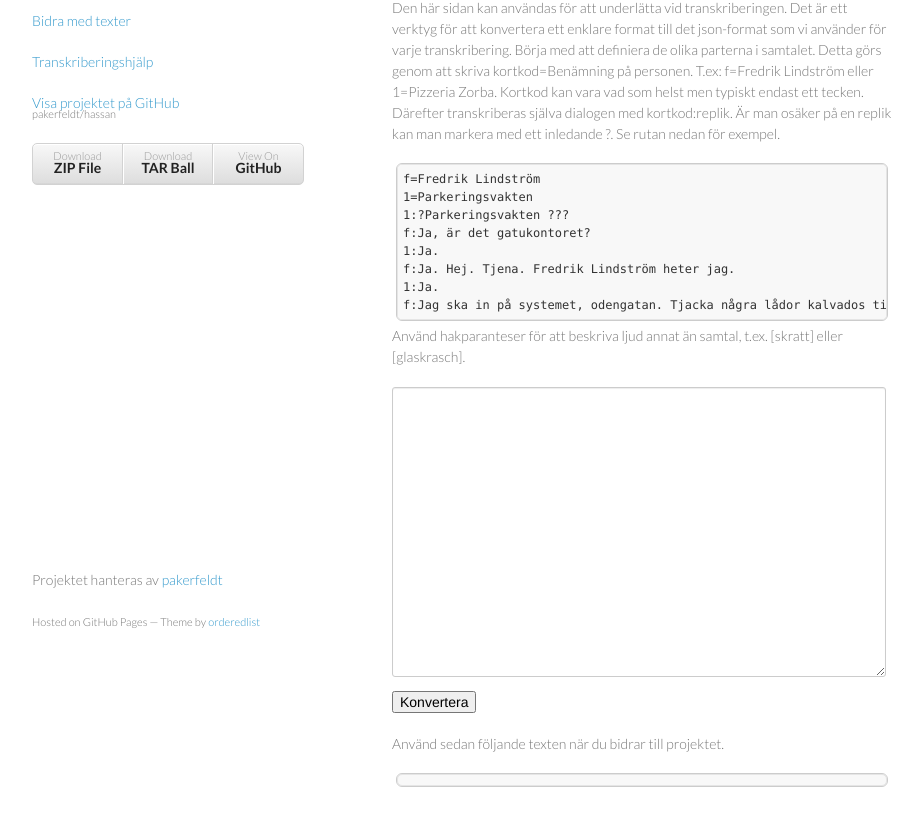
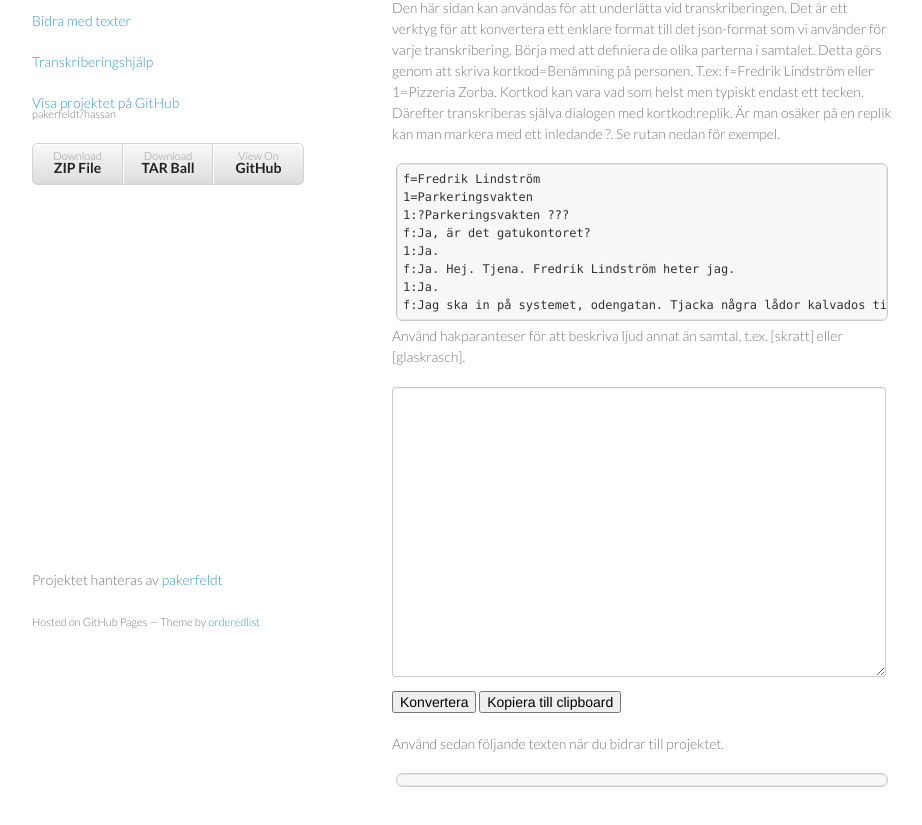
Before and after one commit to pakerfeldt/hassan, a plain HTML site: page transhelp.html in a window 1280 px wide. Shown: the part 99-924 px from the top of the page, without its empty margins (178-1100 px from the left). Drawn offline with nearby package versions, Linux system fonts and the light colour scheme.

Commit message:
Added support for copying result to clipboard

```diff
--- a/javascripts/transhelper.js
+++ b/javascripts/transhelper.js
@@ -49,4 +49,9 @@ function parse() {
   });
   var str = JSON.stringify({"parts" : parts, "dialog" : replies}, undefined, 4);
   output(syntaxHighlight(str));
+  return str;
 }
+
+function copy() {
+   window.prompt ("Copy to clipboard: Ctrl+C/Cmd+C, Enter", parse());
+}
--- a/transhelp.html
+++ b/transhelp.html
@@ -53,6 +53,7 @@ f:Jag ska in på systemet, odengatan. Tjacka några lådor kalvados till helgen.
 
     <br/>
     <input type="button" onclick="javascript:parse()" value="Konvertera"/>
+    <input type="button" onclick="javascript:copy()" value="Kopiera till clipboard"/>
   </form>
 </p>
 <p>Använd sedan följande texten när du bidrar till projektet.</p>
```
